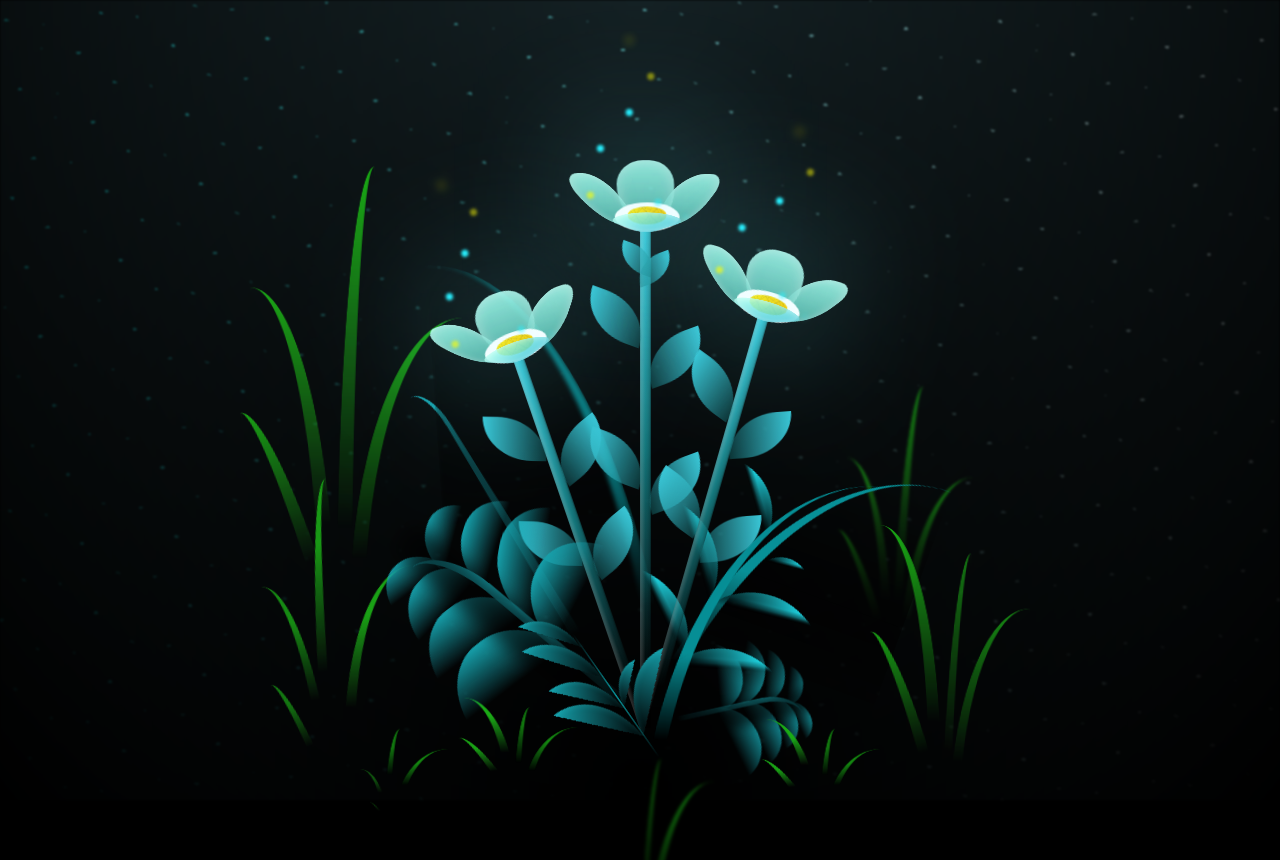
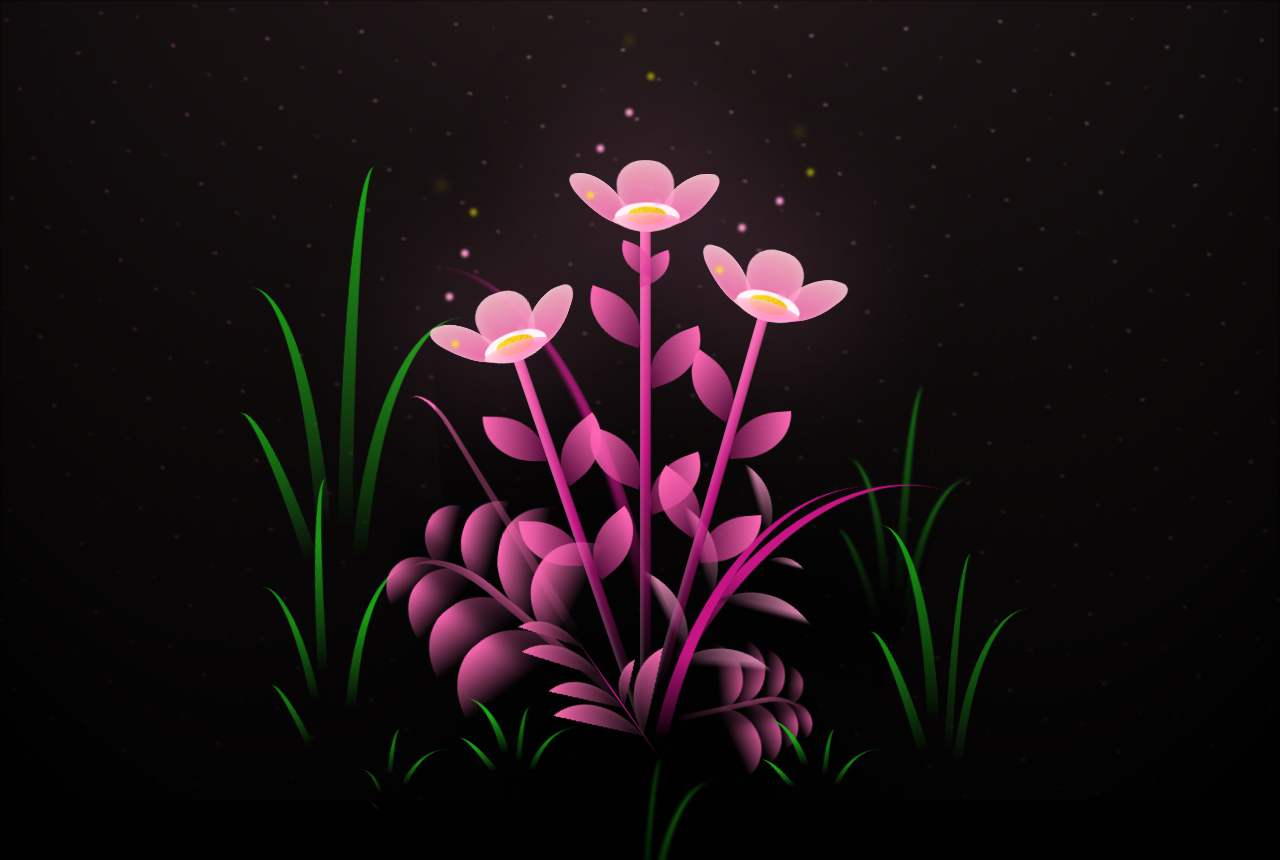
Before and after one commit to XMASTA007/Flowers, a plain HTML site: page index.html in a window 1280 px wide. Shown: the top 860 px of the page. Drawn offline with Linux system fonts and the light colour scheme.

Commit message:
Pinkified

```diff
--- a/assets/css/style.css
+++ b/assets/css/style.css
@@ -60,7 +60,7 @@ body {
             var(--dark-color)),
         radial-gradient(ellipse at bottom,
             var(--dark-color),
-            rgba(145, 233, 255, 0.2)),
+            rgba(255, 182, 193, 0.2)),
         repeating-linear-gradient(220deg,
             black 0px,
             black 19px,
@@ -76,7 +76,7 @@ body {
             black 19px,
             transparent 19px,
             transparent 22px),
-        linear-gradient(90deg, #00fffa, #f0f0f0);
+        linear-gradient(90deg, #ff69b4, #f0f0f0);
 }
 
 .flowers {
@@ -203,7 +203,7 @@ body {
     transform: translate(-50%, -100%);
     width: 8vmin;
     height: 8vmin;
-    background-color: #6bf0ff;
+    background-color: #ff99cc;
     filter: blur(10vmin);
 }
 
@@ -214,8 +214,8 @@ body {
     width: 8vmin;
     height: 11vmin;
     border-radius: 51% 49% 47% 53%/44% 45% 55% 69%;
-    background-color: #a7ffee;
-    background-image: linear-gradient(to top, #54b8aa, #a7ffee);
+    background-color: #ffc1cc;
+    background-image: linear-gradient(to top, #ff69b4, #ffc1cc);
     transform-origin: bottom center;
     opacity: 0.9;
     box-shadow: inset 0 0 2vmin rgba(255, 255, 255, 0.5);
@@ -239,7 +239,7 @@ body {
     transform-origin: bottom left;
     border-radius: 4vmin 10vmin 4vmin 4vmin;
     transform: translate(0%, 18%) rotateX(70deg) rotate(-43deg);
-    background-image: linear-gradient(to top, #39c6d6, #a7ffee);
+    background-image: linear-gradient(to top, #ff69b4, #ffc1cc);
     z-index: 1;
     opacity: 0.8;
 }
@@ -348,7 +348,7 @@ body {
             rgba(0, 0, 0, 0.2),
             transparent,
             rgba(255, 255, 255, 0.2)),
-        linear-gradient(to top, transparent 10%, #14757a, #39c6d6);
+        linear-gradient(to top, transparent 10%, #c71585, #ff69b4);
     box-shadow: inset 0 0 2px rgba(0, 0, 0, 0.5);
     animation: grow-flower-tree 4s backwards;
 }
@@ -364,8 +364,8 @@ body {
     border-top-right-radius: var(--h);
     border-bottom-left-radius: var(--h);
     background-image: linear-gradient(to top,
-            rgba(20, 117, 122, 0.4),
-            #39c6d6);
+            rgba(199, 21, 133, 0.4),
+            #ff69b4);
 }
 
 .flower__line__leaf--1 {
@@ -418,7 +418,7 @@ body {
 }
 
 .flower__light:nth-child(odd) {
-    background-color: #23f0ff;
+    background-color: #ff99cc;
 }
 
 .flower__light--1 {
@@ -462,7 +462,7 @@ body {
 }
 
 .flower__grass {
-    --c: #159faa;
+    --c: #ff69b4;
     --line-w: 1.5vmin;
     position: absolute;
     bottom: 12vmin;
@@ -652,7 +652,7 @@ body {
 .flower__g-long {
     --w: 2vmin;
     --h: 6vmin;
-    --c: #159faa;
+    --c: #ff69b4;
     position: absolute;
     bottom: 10vmin;
     left: -3vmin;
@@ -706,13 +706,13 @@ body {
     width: 30vmin;
     height: 50vmin;
     border-top-left-radius: 100%;
-    border-left: 2vmin solid #079097;
+    border-left: 2vmin solid #c71585;
     background-image: linear-gradient(to bottom,
             transparent,
             var(--dark-color) 60%);
     -webkit-mask-image: linear-gradient(to top,
             transparent 30%,
-            #079097 60%);
+            #c71585 60%);
 }
 
 .flower__g-right--1 {
@@ -782,7 +782,7 @@ body {
     height: 20vmin;
     background-image: linear-gradient(to top,
             transparent,
-            #079097,
+            #c71585,
             transparent 100%);
     position: relative;
 }
@@ -884,20 +884,20 @@ body {
     width: 10vmin;
     height: 10vmin;
     border-radius: 100% 0% 0% 100%/100% 100% 0% 0%;
-    box-shadow: inset 0 2px 1vmin rgba(44, 238, 252, 0.2);
+    box-shadow: inset 0 2px 1vmin rgba(255, 182, 193, 0.2);
     background-image: linear-gradient(to bottom left,
             transparent,
             var(--dark-color)),
         linear-gradient(to bottom right,
-            #159faa 50%,
+            #ff69b4 50%,
             transparent 50%,
             transparent);
     -webkit-mask-image: linear-gradient(to bottom right,
-            #159faa 50%,
+            #ff69b4 50%,
             transparent 50%,
             transparent);
     mask-image: linear-gradient(to bottom right,
-            #159faa 50%,
+            #ff69b4 50%,
             transparent 50%,
             transparent);
 }
@@ -927,10 +927,10 @@ body {
     width: 30vmin;
     height: 50vmin;
     border-top-left-radius: 100%;
-    border-left: 2vmin solid #079097;
+    border-left: 2vmin solid #c71585;
     -webkit-mask-image: linear-gradient(to top,
             transparent 25%,
-            #079097 50%);
+            #c71585 50%);
     position: relative;
     z-index: 1;
 }
@@ -942,16 +942,16 @@ body {
     width: 10vmin;
     height: 10vmin;
     border-radius: 100% 0% 0% 100%/100% 100% 0% 0%;
-    box-shadow: inset 0 2px 1vmin rgba(44, 238, 252, 0.2);
+    box-shadow: inset 0 2px 1vmin rgba(255, 182, 193, 0.2);
     background-image: linear-gradient(to bottom left,
             transparent,
             var(--dark-color) 98%),
         linear-gradient(to bottom right,
-            #23f0ff 45%,
+            #ff99cc 45%,
             transparent 50%,
             transparent);
     -webkit-mask-image: linear-gradient(135deg,
-            #159faa 40%,
+            #ff69b4 40%,
             transparent 50%,
             transparent);
 }
@@ -1061,7 +1061,7 @@ body {
 .long-g--1 .leaf {
     -webkit-mask-image: linear-gradient(to top,
             transparent 40%,
-            #079097 80%) !important;
+            #c71585 80%) !important;
 }
 
 .long-g--1 .leaf--1 {
@@ -1083,7 +1083,7 @@ body {
 .long-g--3 .leaf {
     -webkit-mask-image: linear-gradient(to top,
             transparent 50%,
-            #079097 80%) !important;
+            #c71585 80%) !important;
 }
 
 .long-g--2 .leaf--1,
@@ -1100,7 +1100,7 @@ body {
 .long-g--3 .leaf {
     -webkit-mask-image: linear-gradient(to top,
             transparent 40%,
-            #079097 80%) !important;
+            #c71585 80%) !important;
 }
 
 .long-g--4 {
@@ -1113,7 +1113,7 @@ body {
 .long-g--4 .leaf {
     -webkit-mask-image: linear-gradient(to top,
             transparent 50%,
-            #079097 80%) !important;
+            #c71585 80%) !important;
 }
 
 .long-g--5 {
```
